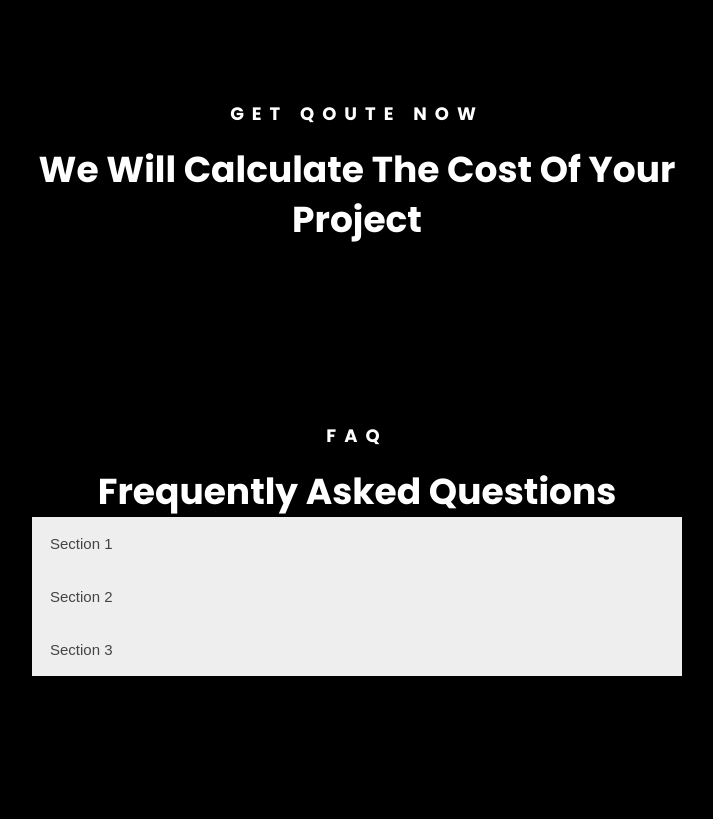
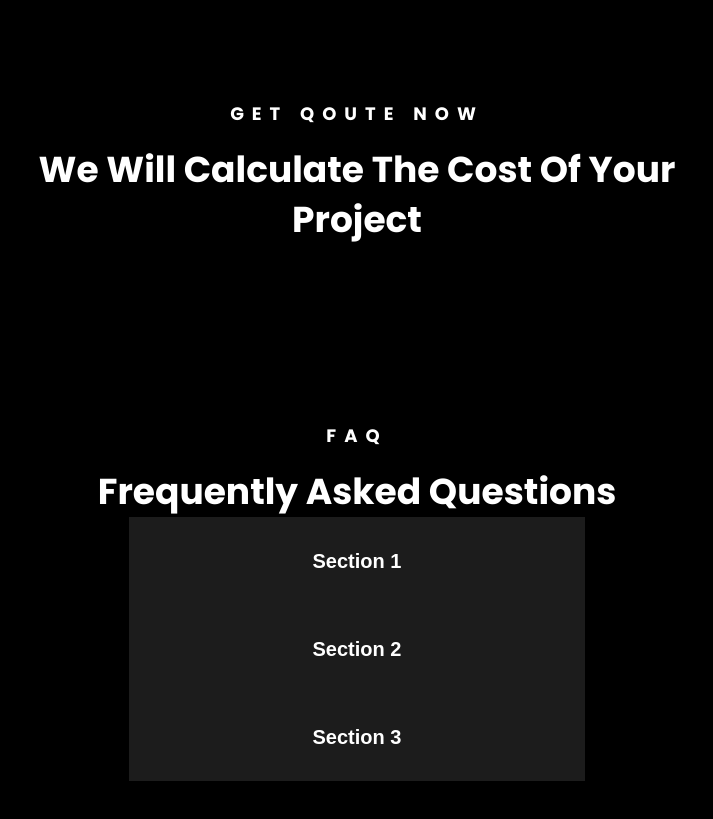
Before and after one commit to ekosetyanto/Elementexpert, a plain HTML site: page index.html in a window 1280 px wide. Shown: the part 6735-7554 px from the top of the page, without its empty margins (283-996 px from the left). Before the commit the page ends 7499 px from the top, so only its background shows below. Drawn offline with Linux system fonts and the light colour scheme.

Commit message:
accordion faq

```diff
--- a/css/style.css
+++ b/css/style.css
@@ -317,25 +317,23 @@ img.portfolio-image:hover {
     padding: 80px 25px 80px 25px;
 }
 .accordion {
-    background-color: #eee;
-    color: #444;
+    background-color: #ffffff1c;
+    color: #fff;
     cursor: pointer;
-    padding: 18px;
+    padding: 30px;
     width: 100%;
     border: none;
-    text-align: left;
     outline: none;
-    font-size: 15px;
     transition: 0.4s;
   }
 
   .active, .accordion:hover {
-    background-color: #ccc;
+    background-color: #ffffff1c;
   }
 
   .panel {
     padding: 0 18px;
     display: none;
-    background-color: white;
+    background-color: #ffffff1c;
     overflow: hidden;
   }
--- a/index.html
+++ b/index.html
@@ -190,19 +190,19 @@
     <section class="faq">
         <p class="above-title">FAQ</p>
         <h2 class="center-title">Frequently Asked Questions</h2>
-        <button class="accordion">Section 1</button>
-        <div class="panel">
+        <div class="accordion-wrap">
+            <button class="accordion"><h3>Section 1</h3></button>
+            <div class="panel">
             <p>Lorem ipsum dolor sit amet, consectetur adipisicing elit, sed do eiusmod tempor incididunt ut labore et dolore magna aliqua. Ut enim ad minim veniam, quis nostrud exercitation ullamco laboris nisi ut aliquip ex ea commodo consequat.</p>
-        </div>
-
-        <button class="accordion">Section 2</button>
-        <div class="panel">
+            </div>
+            <button class="accordion"><h3>Section 2</h3></button>
+            <div class="panel">
             <p>Lorem ipsum dolor sit amet, consectetur adipisicing elit, sed do eiusmod tempor incididunt ut labore et dolore magna aliqua. Ut enim ad minim veniam, quis nostrud exercitation ullamco laboris nisi ut aliquip ex ea commodo consequat.</p>
-        </div>
-
-        <button class="accordion">Section 3</button>
-        <div class="panel">
+            </div>
+            <button class="accordion"><h3>Section 3</h3></button>
+            <div class="panel">
             <p>Lorem ipsum dolor sit amet, consectetur adipisicing elit, sed do eiusmod tempor incididunt ut labore et dolore magna aliqua. Ut enim ad minim veniam, quis nostrud exercitation ullamco laboris nisi ut aliquip ex ea commodo consequat.</p>
+            </div>
         </div>
     </section>
 </body>
```
